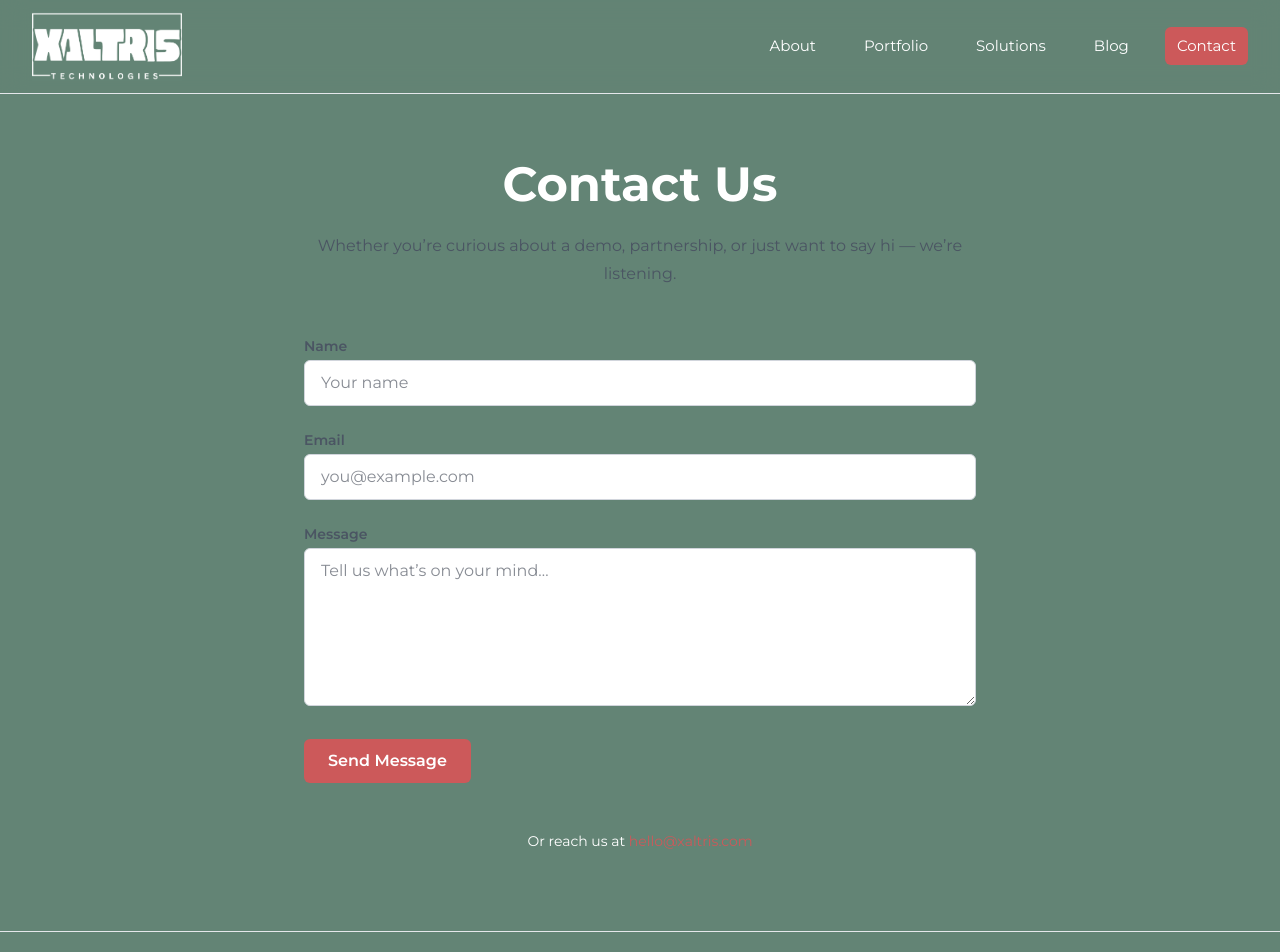
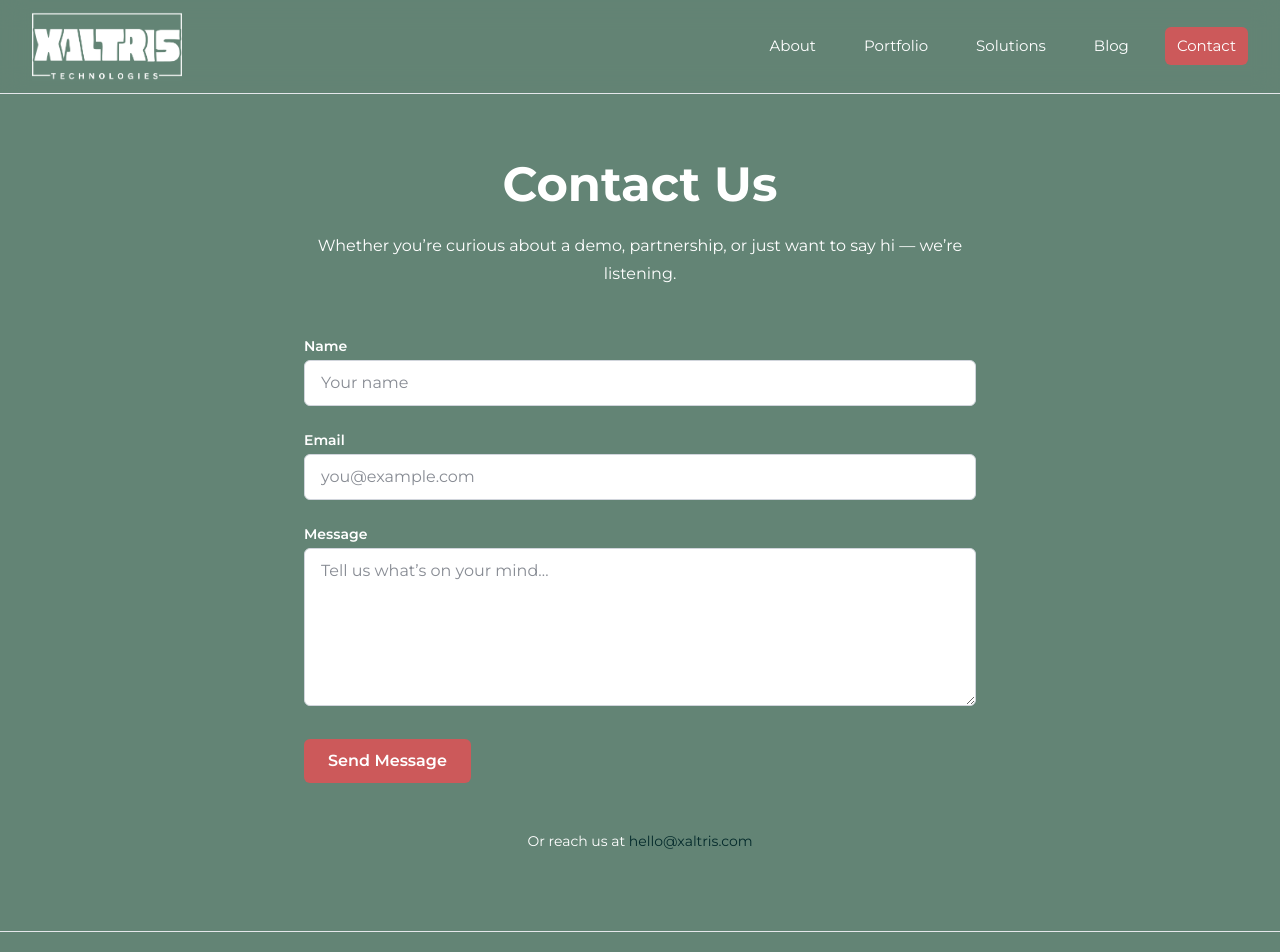
Before and after one commit to amitrverma/xaltris, a Next.js app: page /contact in a window 1280 px wide. Shown: the top 952 px of the page. Built offline with nearby package versions, Linux system fonts and the light colour scheme.

Commit message:
color scheme unified

```diff
--- a/src/app/about/page.tsx
+++ b/src/app/about/page.tsx
@@ -37,7 +37,7 @@ export default function AboutPage() {
         </h1>
 
         {/* Origin Story */}
-        <h2 className="text-2xl font-bold text-[#cc595a] mb-4">
+        <h2 className="text-2xl font-bold mb-4">
           Why I Started Xaltris
         </h2>
         <p className="leading-relaxed mb-6">
--- a/src/app/contact/page.tsx
+++ b/src/app/contact/page.tsx
@@ -33,13 +33,13 @@ export default function ContactPage() {
         <h1 className="text-5xl font-extrabold mb-6 text-center text-[var(--heading)]">
           Contact Us
         </h1>
-        <p className="text-[var(--muted)] text-center mb-12">
+        <p className=" text-center mb-12">
           Whether you’re curious about a demo, partnership, or just want to say hi — we’re listening.
         </p>
 
         <form onSubmit={handleSubmit} className="space-y-6">
           <div>
-            <label className="block text-sm font-semibold text-[var(--muted)] mb-1">Name</label>
+            <label className="block text-sm font-semibold  mb-1">Name</label>
             <input
               type="text"
               name="name"
@@ -54,7 +54,7 @@ export default function ContactPage() {
           </div>
 
           <div>
-            <label className="block text-sm font-semibold text-[var(--muted)] mb-1">Email</label>
+            <label className="block text-sm font-semibold  mb-1">Email</label>
             <input
               type="email"
               name="email"
@@ -69,7 +69,7 @@ export default function ContactPage() {
           </div>
 
           <div>
-            <label className="block text-sm font-semibold text-[var(--muted)] mb-1">Message</label>
+            <label className="block text-sm font-semibold  mb-1">Message</label>
             <textarea
               name="message"
               value={form.message}
@@ -98,7 +98,7 @@ export default function ContactPage() {
 
         <div className="mt-12 text-center text-sm text-[var(--foreground)]">
           Or reach us at{' '}
-          <a href="mailto:hello@xaltris.com" className="text-[#cc595a] hover:underline">
+          <a href="mailto:hello@xaltris.com" className="text-[var(--secondary)] hover:underline">
             hello@xaltris.com
           </a>
         </div>
--- a/src/app/globals.css
+++ b/src/app/globals.css
@@ -45,7 +45,7 @@ body {
 
 .prose h1, .prose h2, .prose h3 {
   font-weight: 700;
-  color: var(--heading);
+  color: var(--foreground);
   line-height: 1.3;
   margin-top: 3rem;
   margin-bottom: 1rem;
@@ -59,11 +59,11 @@ body {
 }
 
 .prose strong {
-  color: var(--heading);
+  color: var(--foreground);
 }
 
 .prose em {
-  color: var(--muted);
+  color: var(--foreground);
 }
 
 .prose blockquote {
@@ -85,7 +85,7 @@ body {
 .prose-invert h1,
 .prose-invert h2,
 .prose-invert h3 {
-  color: var(--heading);
+  color: var(--secondary);
 }
 
 .prose-invert p {
--- a/src/app/portfolio/page.tsx
+++ b/src/app/portfolio/page.tsx
@@ -176,10 +176,10 @@ export default function PortfolioPage() {
         <h1 className="text-5xl md:text-6xl font-extrabold tracking-tight leading-tight mb-6 text-[var(--heading)] text-center">
           What I’ve Built
         </h1>
-        <h2 className="text-xl md:text-2xl font-extrabold text-[#cc595a] text-center mb-2">
+        <h2 className="text-xl md:text-2xl font-extrabold text-center mb-2">
           A Proven Track Record at Scale
         </h2>
-        <p className="text-gray-700 dark:text-zinc-200 text-center max-w-3xl mx-auto mb-12 leading-8">
+        <p className=" dark:text-zinc-200 text-center max-w-3xl mx-auto mb-12 leading-8">
           {intro}
         </p>
 
@@ -192,7 +192,7 @@ export default function PortfolioPage() {
               className={`px-6 py-3 text-lg font-semibold transition relative ${
                 periodFilter === p
                   ? 'text-[var(--heading)] dark:text-white after:absolute after:bottom-0 after:left-0 after:w-full after:h-0.5 after:bg-[#cc595a]'
-                  : 'text-gray-500 dark:text-zinc-400 hover:text-[#cc595a]'
+                  : 'text-[var(--secondary)] dark:text-zinc-400 hover:text-[#cc595a]'
               }`}
             >
               {p}
@@ -211,7 +211,7 @@ export default function PortfolioPage() {
         <div className="mt-14 flex justify-center">
           <a
             href="/contact"
-            className="bg-[#cc595a] text-white font-semibold px-6 py-2 rounded-md hover:brightness-110 transition"
+            className="bg-[var(--primary)] text-white font-semibold px-6 py-2 rounded-md hover:brightness-110 transition"
           >
             Discuss your build
           </a>
--- a/src/app/solutions/page.tsx
+++ b/src/app/solutions/page.tsx
@@ -37,7 +37,7 @@ export default function SolutionsPage() {
         <h1 className="text-5xl font-extrabold mb-6 text-[var(--heading)]">
           Solutions
         </h1>
-        <p className="text-gray-700 dark:text-gray-300 mb-12 leading-relaxed max-w-3xl">
+        <p className=" dark:text-gray-300 mb-12 leading-relaxed max-w-3xl">
           Not every challenge needs a product. Some need judgment, speed, and someone who’s been there
           before. These are the kinds of problems we help solve at Xaltris.
         </p>
```
